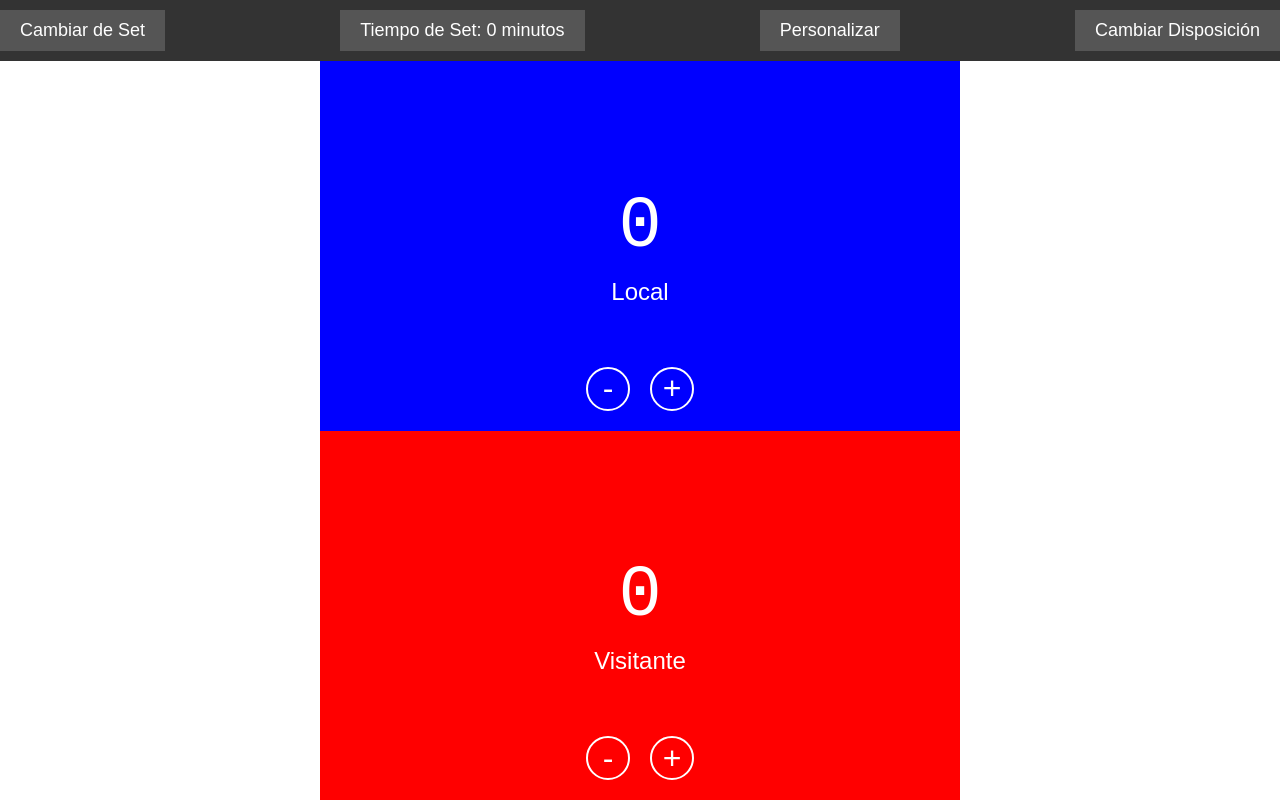
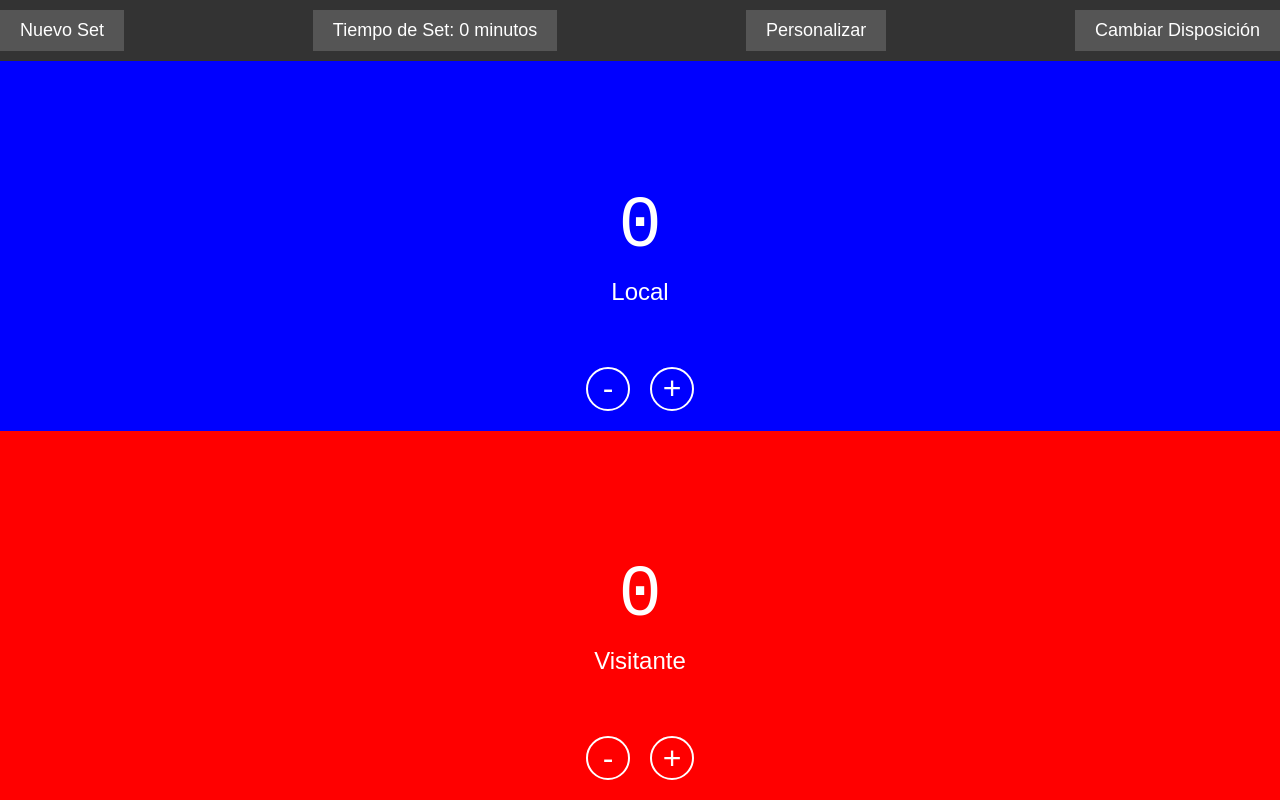
Before and after one commit to itilys/itilys.github.io, a plain HTML site: page index.html in a window 1280 px wide. Drawn offline with Linux system fonts and the light colour scheme.

Commit message:
Fix the Pct of the Box

```diff
--- a/index.html
+++ b/index.html
@@ -16,7 +16,7 @@
             margin: 0;
         }
         .score-container {
-            width: 50%;
+            width: 100%;
             height: 100%;
             display: flex;
             flex-direction: column;
@@ -104,7 +104,7 @@
 </head>
 <body>
     <div class="menu-bar">
-        <div class="menu-button" id="change-set">Cambiar de Set</div>
+        <div class="menu-button" id="change-set">Nuevo Set</div>
         <div class="timer" id="set-timer">Tiempo de Set: 0 minutos</div>
         <div class="menu-button customize-button" id="customize">Personalizar</div>
         <div class="menu-button layout-button" id="change-layout">Cambiar Disposición</div>
@@ -191,7 +191,7 @@
         function startTimer() {
             timerInterval = setInterval(() => {
                 setTimer++;
-                setTimerElement.textContent = `Tiempo de Set: ${setTimer} minutos`;
+                setTimerElement.textContent = `Duración: ${setTimer} minutos`;
             }, 60000); // Actualizar cada 60 segundos
         }
 
```
